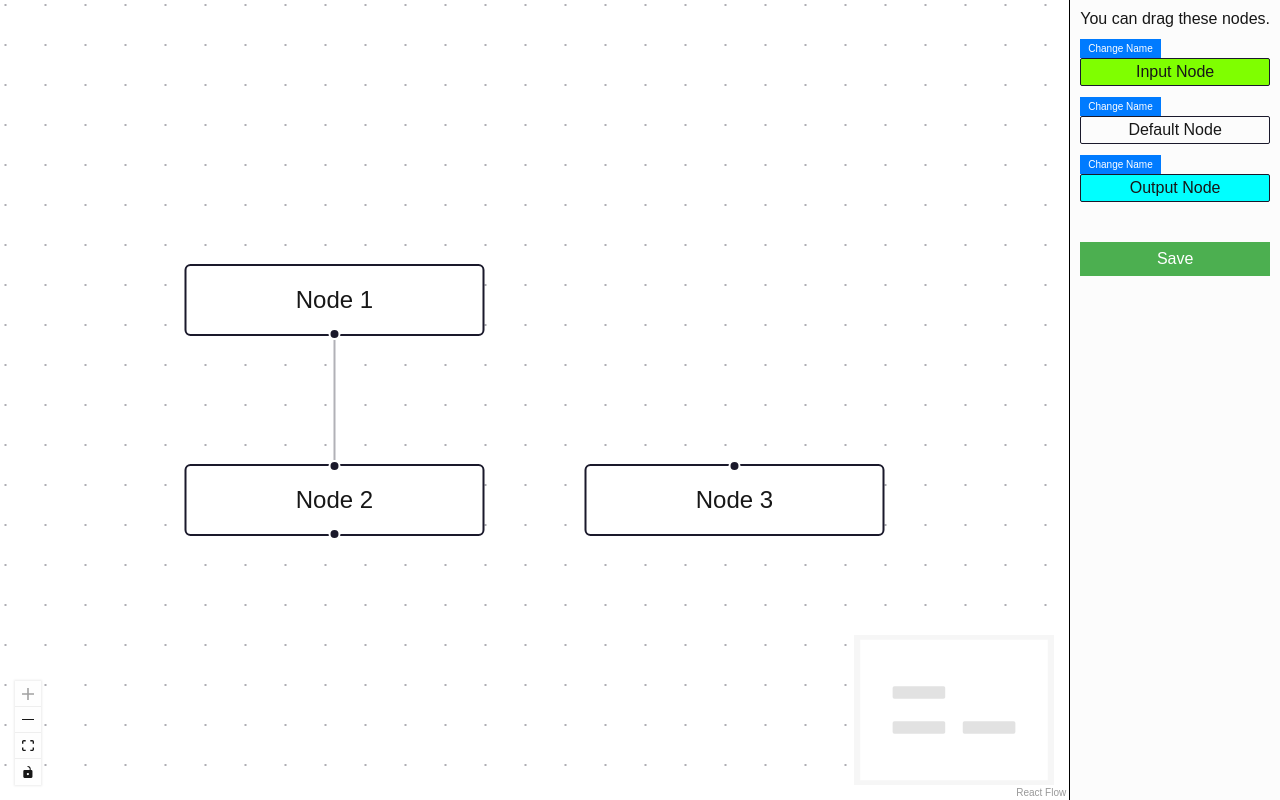
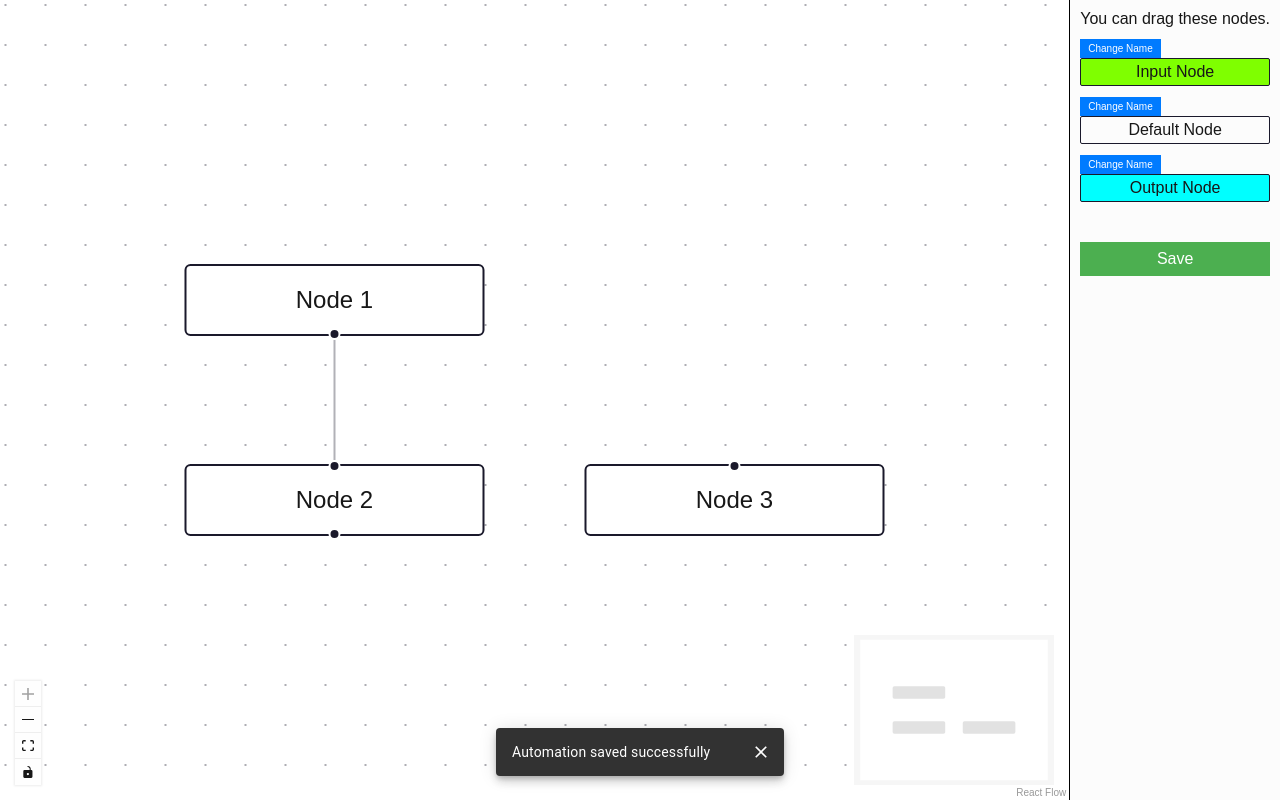
Before and after one commit to erperejildo/react-nodes, a Next.js app: page / in a window 1280 px wide. Both pictures are taken after a click on the button "Save". Built offline with nearby package versions, Linux system fonts and the light colour scheme.

Commit message:
Material UI and save snackbar

```diff
--- a/package.json
+++ b/package.json
@@ -10,6 +10,10 @@
     "test": "jest"
   },
   "dependencies": {
+    "@emotion/react": "^11.13.5",
+    "@emotion/styled": "^11.13.5",
+    "@mui/icons-material": "^6.1.8",
+    "@mui/material": "^6.1.8",
     "@xyflow/react": "^12.3.0",
     "next": "14.2.12",
     "prettier": "^3.3.3",
--- a/src/app/components/AutomationBuilder.tsx
+++ b/src/app/components/AutomationBuilder.tsx
@@ -1,5 +1,6 @@
 'use client';
 
+import Snackbar, { SnackbarCloseReason } from '@mui/material/Snackbar';
 import {
   addEdge,
   Background,
@@ -17,7 +18,10 @@ import { useCallback, useEffect, useRef, useState } from 'react';
 import { useDnD } from '../contexts/DnDContext';
 import Sidebar from './Sidebar';
 
+import CloseIcon from '@mui/icons-material/Close';
+import { IconButton } from '@mui/material';
 import '@xyflow/react/dist/style.css';
+import React from 'react';
 import NodeModal from './modals/NodeModal';
 import EmailNode from './nodes/EmailNode';
 import './styles.css';
@@ -47,6 +51,9 @@ const AutomationBuilder = () => {
     name: string;
   } | null>(null);
 
+  const [openSaveSnackbar, setOpenSaveSnackbar] = useState(false);
+  const [msgSaveSnackbar, setMsgSaveSnackbar] = useState('');
+
   useEffect(() => {
     const loadData = async () => {
       try {
@@ -75,8 +82,22 @@ const AutomationBuilder = () => {
 
   const saveAutomation = () => {
     const dataToSave = { nodes, edges };
-    localStorage.setItem(LOCAL_STORAGE_KEY, JSON.stringify(dataToSave));
-    alert('Automation data saved to local storage!');
+    try {
+      localStorage.setItem(LOCAL_STORAGE_KEY, JSON.stringify(dataToSave));
+      showSaveSnackbar();
+    } catch (error) {
+      console.error('Error saving automation:', error);
+      showSaveSnackbar(true);
+    }
+  };
+
+  const showSaveSnackbar = (error: boolean = false) => {
+    if (error) {
+      setMsgSaveSnackbar('Error saving automation');
+    } else {
+      setMsgSaveSnackbar('Automation saved successfully');
+    }
+    setOpenSaveSnackbar(true);
   };
 
   const onConnect: OnConnect = useCallback(
@@ -130,6 +151,30 @@ const AutomationBuilder = () => {
     setIsModalOpen(false);
   };
 
+  const handleCloseSnackbar = (
+    event: React.SyntheticEvent | Event,
+    reason?: SnackbarCloseReason
+  ) => {
+    if (reason === 'clickaway') {
+      return;
+    }
+
+    setOpenSaveSnackbar(false);
+  };
+
+  const action = (
+    <React.Fragment>
+      <IconButton
+        size="small"
+        aria-label="close"
+        color="inherit"
+        onClick={handleCloseSnackbar}
+      >
+        <CloseIcon fontSize="small" />
+      </IconButton>
+    </React.Fragment>
+  );
+
   return (
     <>
       <div className="automation-builder">
@@ -159,6 +204,14 @@ const AutomationBuilder = () => {
         onSave={handleModalSave}
         onClose={() => setIsModalOpen(false)}
       />
+      <Snackbar
+        open={openSaveSnackbar}
+        anchorOrigin={{ vertical: 'bottom', horizontal: 'center' }}
+        autoHideDuration={3000}
+        onClose={handleCloseSnackbar}
+        message={msgSaveSnackbar}
+        action={action}
+      />
     </>
   );
 };
```
Also changed, not shown: 1 other file (tests, documents, lock files or other folders).
